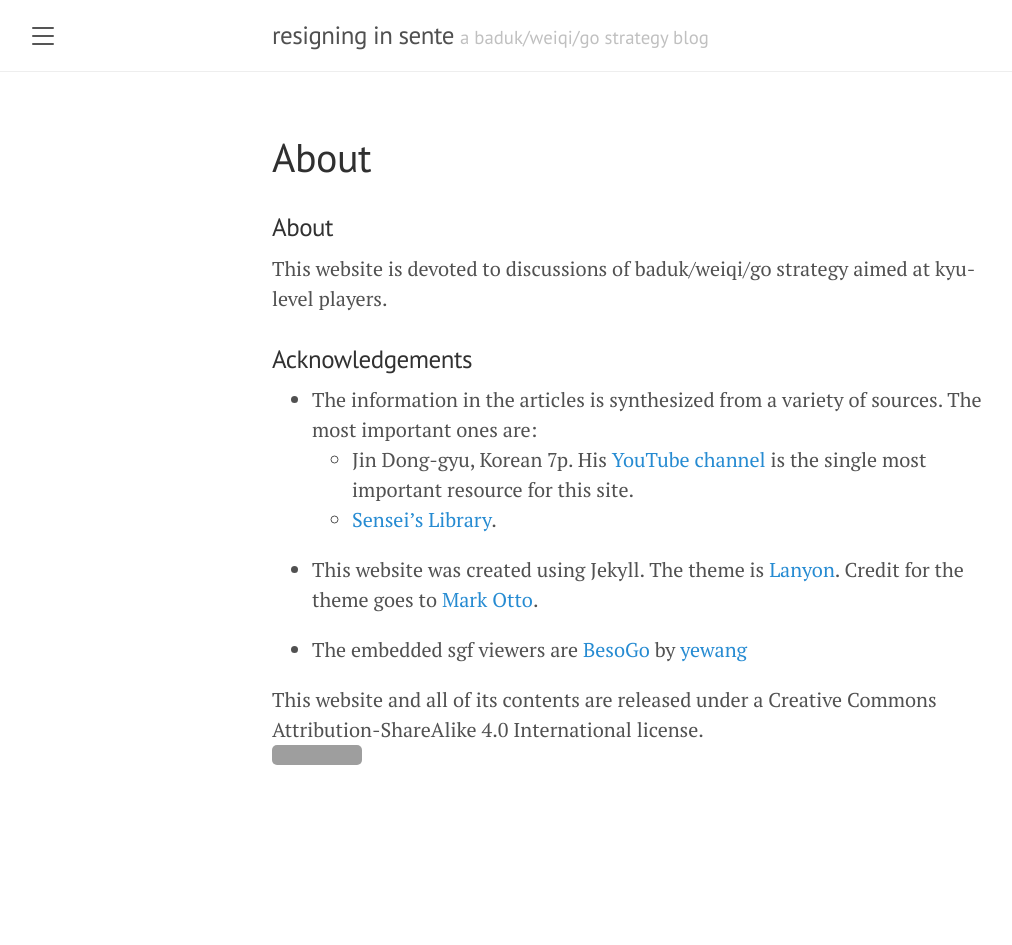
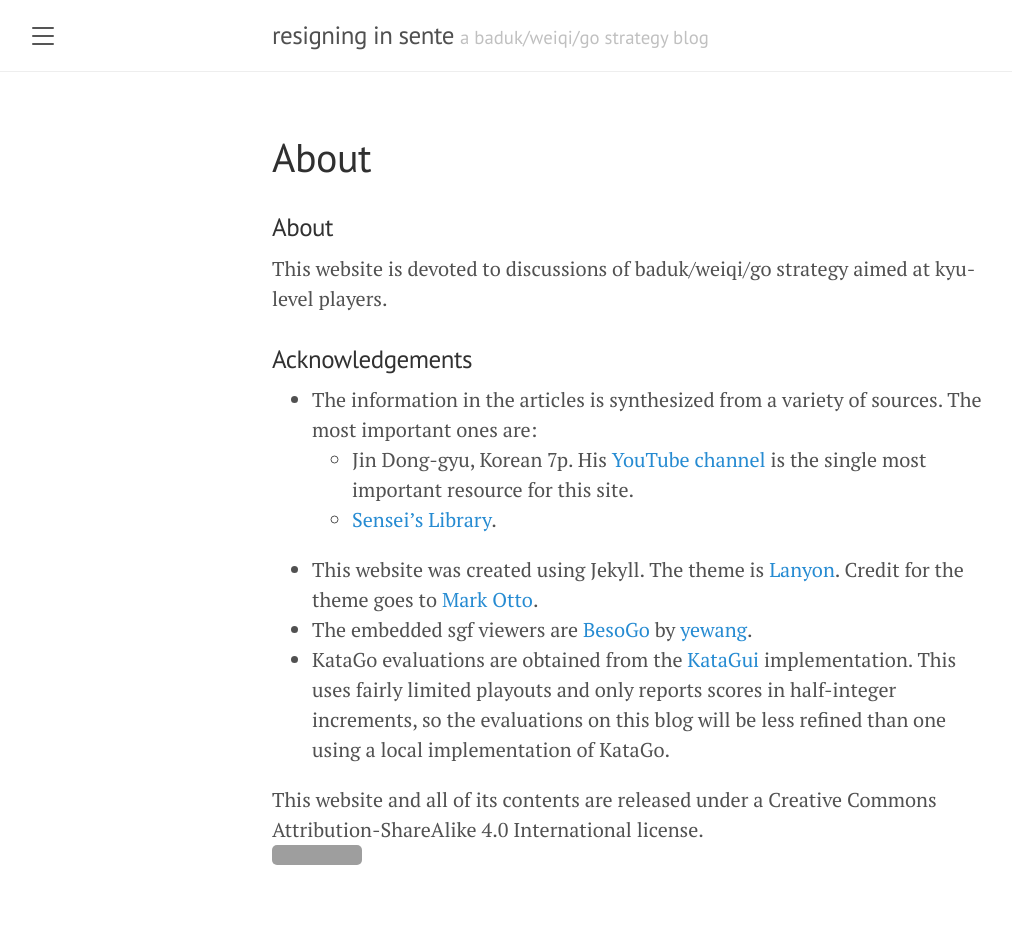
Before and after one commit to resigning-in-sente/resigning-in-sente.github.io, a Jekyll site: the page built from about.md, in a window 1280 px wide. Shown: the whole page, without its empty margins (8-1020 px from the left). Built offline with Jekyll 4.4.1, drawn with Linux system fonts in a browser that asks for light colours; before the commit the page ends 900 px from its top, so only the background shows below that; grey boxes are pictures that could not be loaded.

Commit message:
Acknowledgements for KataGui.

```diff
--- a/about.md
+++ b/about.md
@@ -13,10 +13,9 @@ This website is devoted to discussions of baduk/weiqi/go strategy aimed at kyu-l
 * The information in the articles is synthesized from a variety of sources. The most important ones are:
 	* Jin Dong-gyu, Korean 7p. His [YouTube channel](https://www.youtube.com/channel/UClyJG8qHaU2QxTFrlBrc3hg) is the single most important resource for this site.
 	* [Sensei's Library](https://senseis.xmp.net/).
-
 * This website was created using Jekyll. The theme is [Lanyon](https://github.com/poole/lanyon). Credit for the theme goes to [Mark Otto](https://github.com/mdo).
-
-* The embedded sgf viewers are [BesoGo](https://yewang.github.io/besogo/) by [yewang](https://github.com/yewang)
+* The embedded sgf viewers are [BesoGo](https://yewang.github.io/besogo/) by [yewang](https://github.com/yewang).
+* KataGo evaluations are obtained from the [KataGui](https://katagui.herokuapp.com/) implementation. This uses fairly limited playouts and only reports scores in half-integer increments, so the evaluations on this blog will be less refined than one using a local implementation of KataGo.
 
 This website and all of its contents are released under a Creative Commons Attribution-ShareAlike 4.0 International license.
 [![License: CC BY-SA 4.0](https://img.shields.io/badge/License-CC%20BY--SA%204.0-lightgrey.svg)](https://creativecommons.org/licenses/by-sa/4.0/)
```
